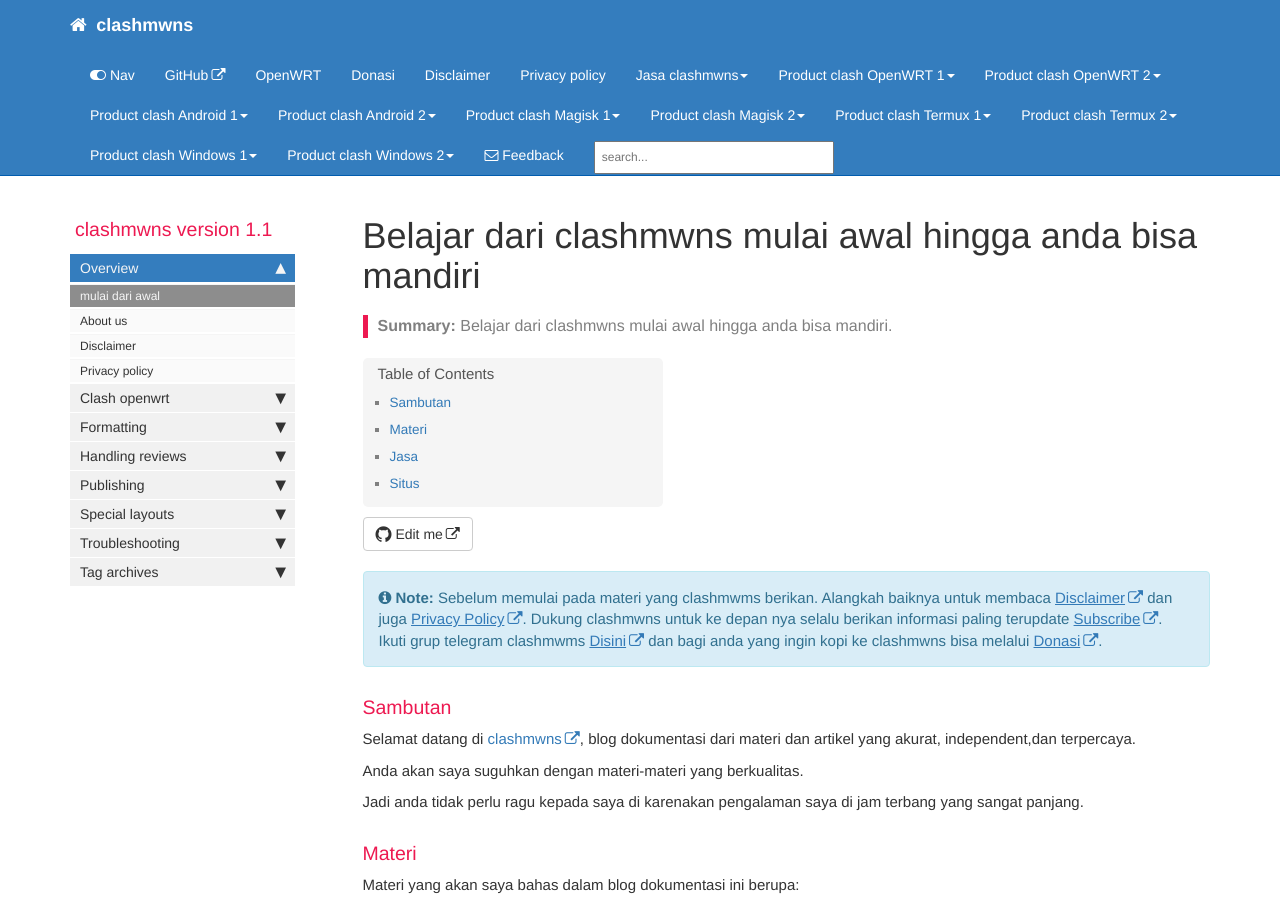
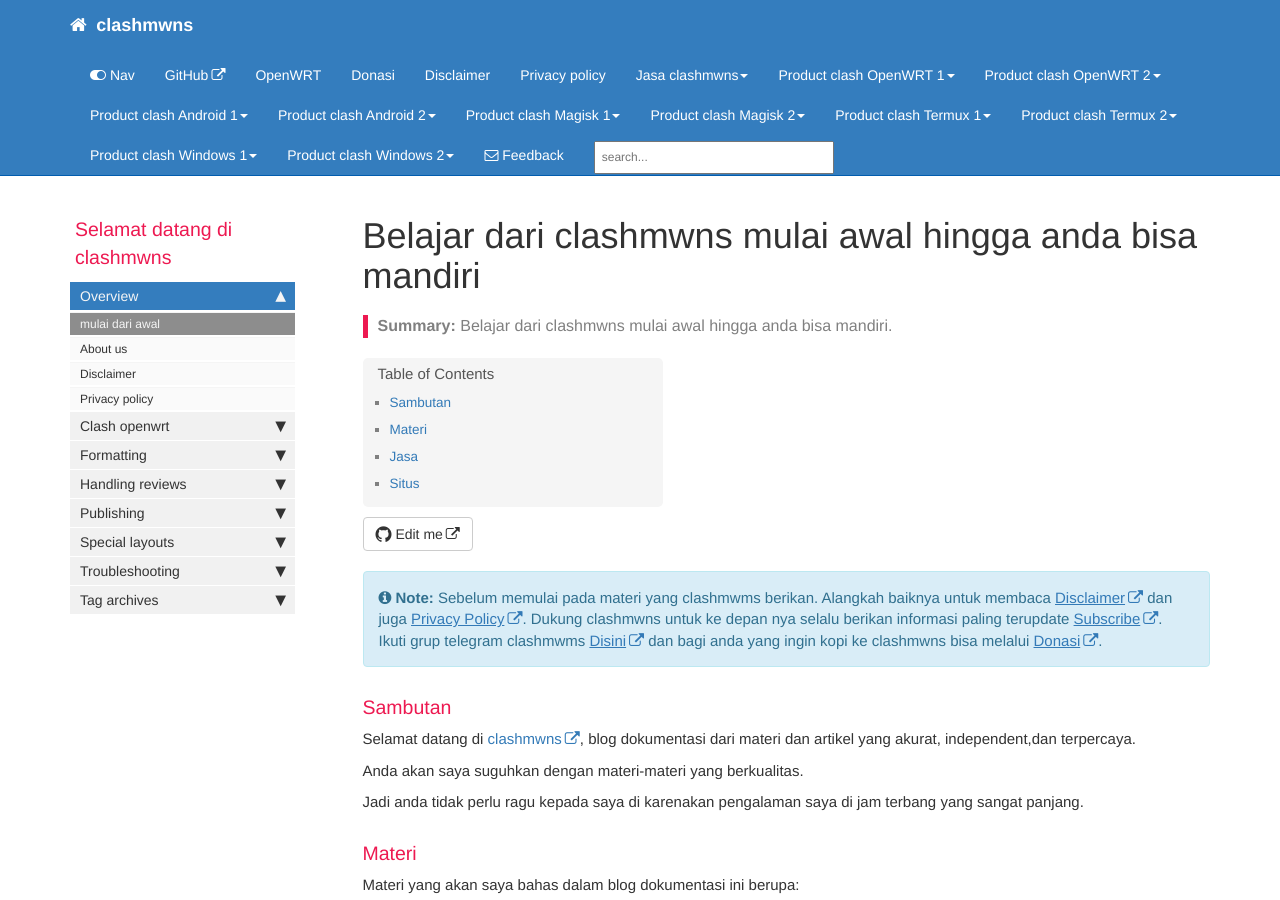
Before and after one commit to mwnsofficial/clashmwns, a Jekyll site: the page built from index.md, in a window 1280 px wide and 900 px high. Built offline with Jekyll 4.4.1, drawn with Linux system fonts in a browser that asks for light colours; comment, search, counter and statistics services are not loaded.

Commit message:
Update mydoc_sidebar.yml

```diff
--- a/_data/sidebars/mydoc_sidebar.yml
+++ b/_data/sidebars/mydoc_sidebar.yml
@@ -2,8 +2,8 @@
 
 entries:
 - title: sidebar
-  product: clashmwns version
-  version: 1.1
+  product: Selamat datang di clashmwns
+  version:
   folders:
 
   - title:
```
